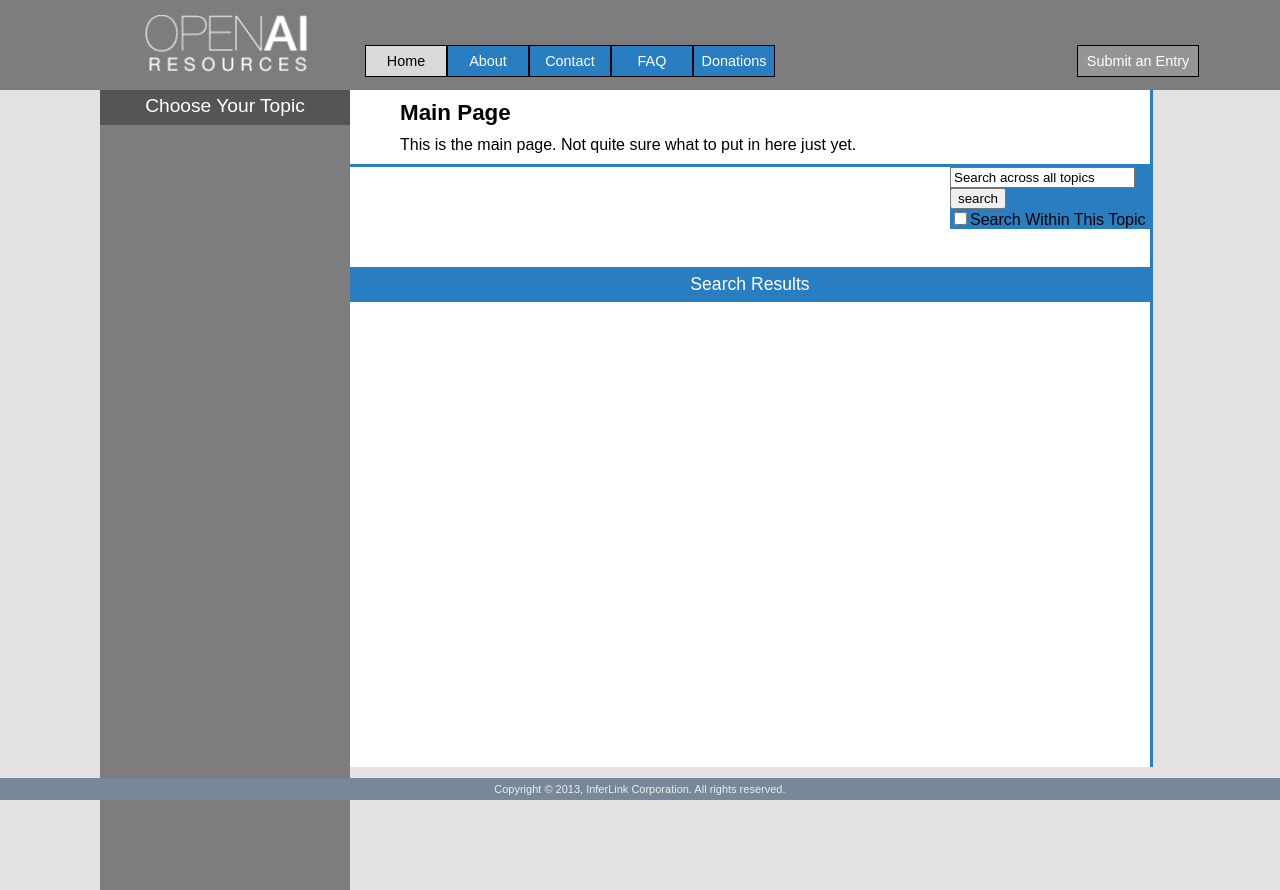
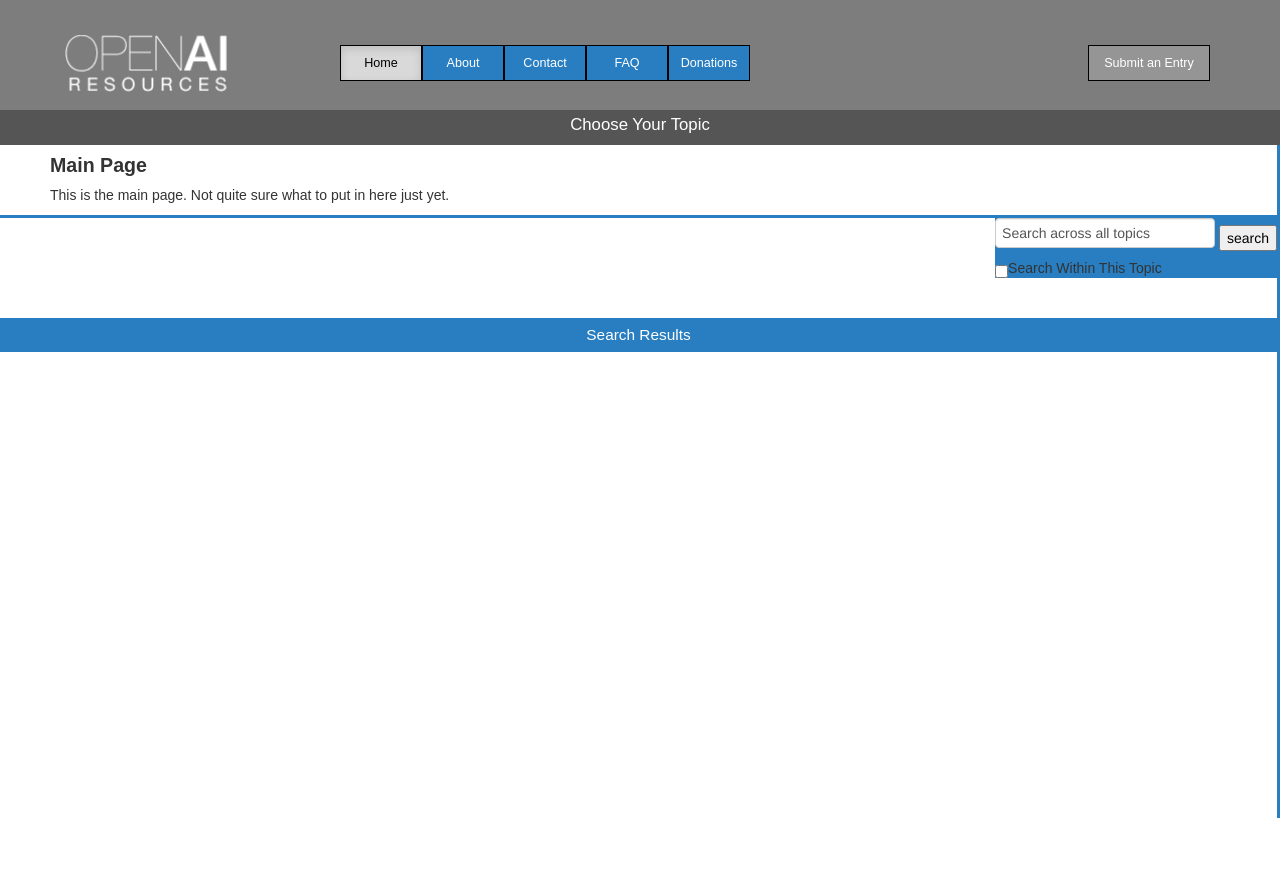
Before and after one commit to kanesee/openair, a PHP site: page / in a window 1280 px wide. After the commit the page ends 818 px from the top, so only its background shows below. Run offline with PHP 8.4, Linux system fonts and the light colour scheme; tables that the repository leaves empty or names only in its code hold one stand-in row (values such as "Sample post"); some libraries are stand-ins or nearby versions.

Commit message:
pending and style changes

```diff
--- a/htdocs/assets/css/main.css
+++ b/htdocs/assets/css/main.css
@@ -188,7 +188,23 @@ body {
 }
 
 .resource .title {
-   font-size: 19px;
-   font-weight: bold;
-   margin-bottom: 5px;
+  font-size: 19px;
+  font-weight: bold;
+  margin-bottom: 5px;
 }
+
+.resource .features {
+  width: 100%;
+  margin-top: 10px;
+}
+
+.resource .features td {
+  padding-left: 10px;
+  padding-right: 10px;
+}
+
+.resource .added {
+  font-size: 10px;
+  color: #bbb;
+  margin-top: 5px;
+}
--- a/htdocs/category.php
+++ b/htdocs/category.php
@@ -48,7 +48,7 @@ $resourcetitle = "";
 $resourcedescription = "";
 
 if(empty($cat)) {
-	$resourcetitle = "Main Page";
+	$resourcetitle = "Welcome to the Open AI Resources";
 	$resourcedescription = "This is the main page. Not quite sure what to put in here just yet.";
 	$json = str_replace("OPEN_REPLACE", "", $json);
 }
--- a/htdocs/header.php
+++ b/htdocs/header.php
@@ -1,3 +1,6 @@
+<!DOCTYPE html>
+<html lang="en">
+<head>
 <?php
 include "utils.php";
 
@@ -19,28 +22,45 @@ if (isAdmin()) {
 $activepage = $_SERVER["REQUEST_URI"];
 ?>
 
-<script src="http://code.jquery.com/jquery-1.9.1.js"></script>
-<script type="text/javascript" src="http://static.jstree.com/v.1.0pre/jquery.jstree.js"></script>
-<script src="js/main.js"></script>
+<!-- Le styles -->
+<link href="assets/css/bootstrap.min.css" rel="stylesheet">
+<link rel="stylesheet" href="assets/css/main.css" type="text/css">
+<!-- <link href="assets/css/bootstrap-responsive.min.css" rel="stylesheet"> -->
 
-<link rel="stylesheet" href="css/main.css" type="text/css">
+</head>
 
-<div id='header'>
-	<img src='img/openailogo.png'/>
-	<div id="navcontainer">
+
+<div class="navbar" id='header'>
+  <div class="navbar-inner">
+    <a class="brand" href="index.php"><img src='assets/img/openailogo.png'/></a>
+    <ul class="nav" id="navlist">
+		<li <?php if($activepage != '/about.php' && $activepage != '/contact.php' && $activepage != '/faq.php' && $activepage != '/donations.php' && $activepage != '/submit.php') { echo "class='active'"; } ?>><a href="index.php" id="current">Home</a></li>
+		<li <?php if($activepage == '/about.php') { echo "class='active'"; } ?>><a href="about.php">About</a></li>
+		<li <?php if($activepage == '/contact.php') { echo "class='active'"; } ?>><a href="contact.php">Contact</a></li>
+		<li <?php if($activepage == '/faq.php') { echo "class='active'"; } ?>><a href="faq.php">FAQ</a></li>
+		<li <?php if($activepage == '/donations.php') { echo "class='active'"; } ?>><a href="donations.php">Donations</a></li>
+    </ul>
+    <ul class="rightnav" id="navlist">
+    	<li class="submit <?php if($activepage == '/submit.php') { echo "active"; } ?>"><a href="submit.php">Submit an Entry</a></li>
+  </div>
+</div>
+
+<!-- <div class='row' id='header'>
+	<div class='span3 offset1'>
+		<img src='assets/img/openailogo.png'/>
+	</div>
+	<div class='span6' id="navcontainer">
 		<ul id="navlist">
 			<li <?php if($activepage != '/about.php' && $activepage != '/contact.php' && $activepage != '/faq.php' && $activepage != '/donations.php' && $activepage != '/submit.php') { echo "class='active'"; } ?>><a href="index.php" id="current">Home</a></li>
 			<li <?php if($activepage == '/about.php') { echo "class='active'"; } ?>><a href="about.php">About</a></li>
 			<li <?php if($activepage == '/contact.php') { echo "class='active'"; } ?>><a href="contact.php">Contact</a></li>
 			<li <?php if($activepage == '/faq.php') { echo "class='active'"; } ?>><a href="faq.php">FAQ</a></li>
 			<li <?php if($activepage == '/donations.php') { echo "class='active'"; } ?>><a href="donations.php">Donations</a></li>
-			<li class="hidden"></a></li>
+		</ul>
+	</div>
+	<div class='span1 offset1' id="navcontainer">
+		<ul id="navlist">
 			<li class="submit <?php if($activepage == '/submit.php') { echo "active"; } ?>"><a href="submit.php">Submit an Entry</a></li>
 		</ul>
 	</div>
-</div>
-
-
-<div id='footer'>
-Copyright &copy; 2013, InferLink Corporation.  All rights reserved.
-</div>
+</div> -->
```
Also changed, not shown: htdocs/about.php (+7 -4 lines), htdocs/contact.php (+6 -3 lines), htdocs/donations.php (+5 -2 lines), htdocs/faq.php (+5 -2 lines).
